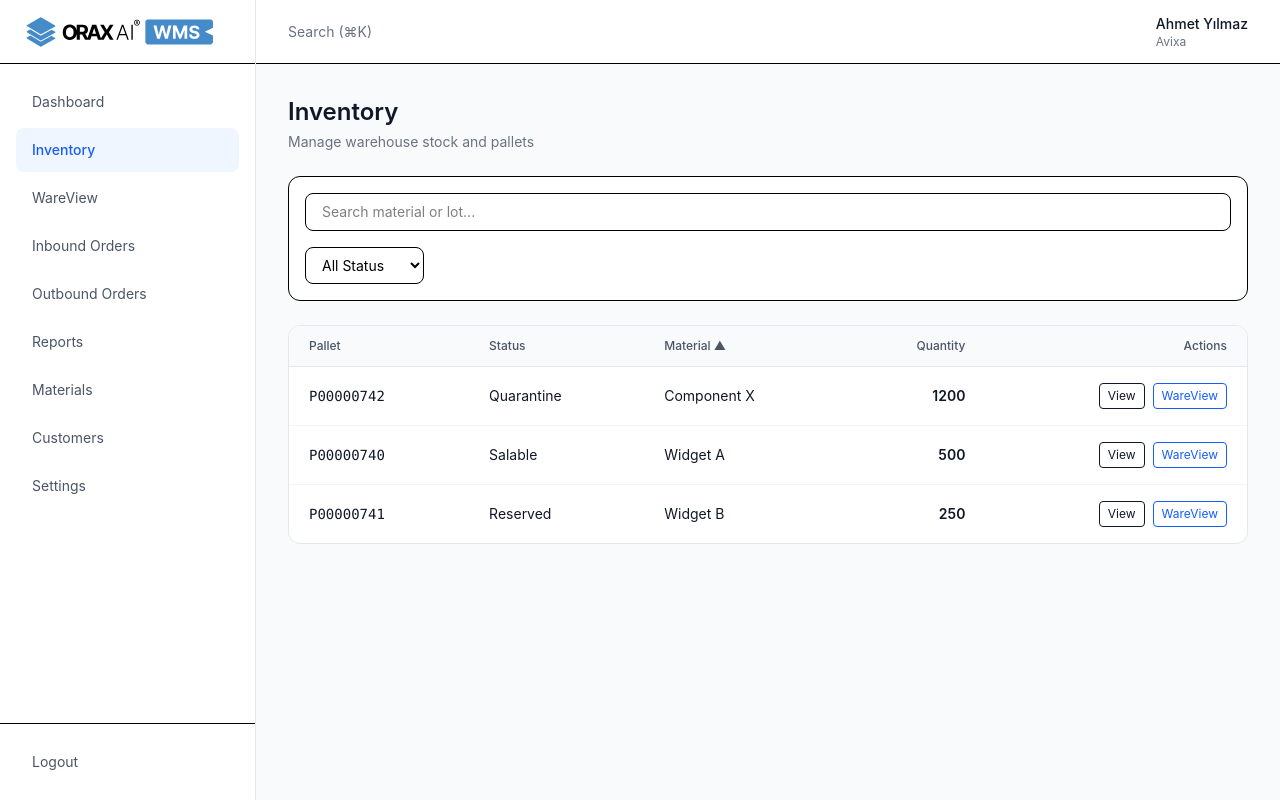
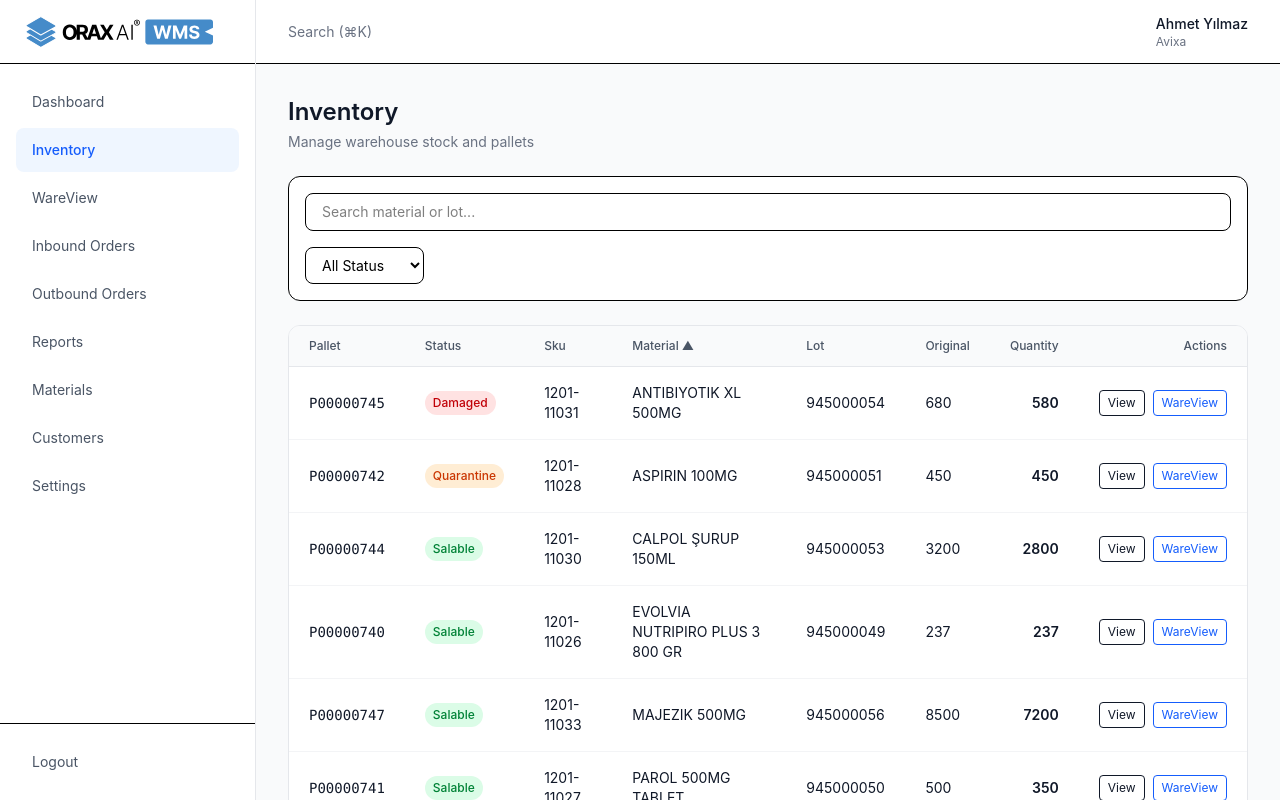
Before and after one commit to zeynepdundar/OraxAICustomerPortal, a Next.js app: page /inventory in a window 1280 px wide. Built offline with nearby package versions, Linux system fonts and the light colour scheme.

Commit message:
feat: create shared Badge component and refactor table usage

```diff
--- a/src/app/(app)/dashboard/page.tsx
+++ b/src/app/(app)/dashboard/page.tsx
@@ -10,14 +10,20 @@ import {
   TrendingUp,
 } from "lucide-react";
 import { DataTable } from "@/components/ui/DataTable";
+import { Badge } from "@/components/ui/Badge";
 import { mockKPIs, recentTransactions } from "@/data/mockData";
 
 type Transaction = (typeof recentTransactions)[number];
 
 function getStatusClass(status: Transaction["status"]) {
-  if (status === "Completed") return "bg-green-100 text-green-700";
-  if (status === "In Transit") return "bg-orange-100 text-orange-700";
-  return "bg-blue-100 text-blue-700";
+  if (status === "Completed") return "green";
+  if (status === "In Transit") return "orange";
+  return "blue";
+}
+
+function getTypeTone(type: Transaction["type"]) {
+  if (type === "Inbound") return "green";
+  return "orange";
 }
 
 export default function DashboardPage() {
@@ -73,15 +79,9 @@ export default function DashboardPage() {
             key: "type",
             header: "Type",
             render: (row: Transaction) => (
-              <span
-                className={
-                  row.type === "Inbound"
-                    ? "text-xs font-medium text-green-700"
-                    : "text-xs font-medium text-orange-700"
-                }
-              >
+              <Badge tone={getTypeTone(row.type)} variant="outline">
                 {row.type}
-              </span>
+              </Badge>
             ),
           },
           {
@@ -97,11 +97,9 @@ export default function DashboardPage() {
             key: "status",
             header: "Status",
             render: (row: Transaction) => (
-              <span
-                className={`inline-flex rounded-full px-2 py-1 text-xs font-medium ${getStatusClass(row.status)}`}
-              >
+              <Badge tone={getStatusClass(row.status)}>
                 {row.status}
-              </span>
+              </Badge>
             ),
           },
           {
--- a/src/app/(app)/inventory/page.tsx
+++ b/src/app/(app)/inventory/page.tsx
@@ -2,23 +2,10 @@
 
 import { useMemo, useState } from "react";
 import { useRouter } from "next/navigation";
-import { mockMaterials } from "@/data/mockData";
+import { InventoryItem, mockInventory } from "@/data/mockData";
 import { DataTable } from "@/components/ui/DataTable";
+import { Badge } from "@/components/ui/Badge";
 
-// Types
-interface InventoryItem {
-  id: string;
-  palletNo: string;
-  status: "salable" | "reserved" | "quarantine" | "damaged";
-  sku: string;
-  materialName: string;
-  lot: string;
-  originalQuantity: number;
-  currentQuantity: number;
-  location: string;
-  expiryDate: string;
-  customer: string;
-}
 
 type SortField =
   | "palletNo"
@@ -36,9 +23,22 @@ function getSortIndicator(
   if (activeField !== sortField) return "";
   return direction === "asc" ? " ▲" : " ▼";
 }
+export type TransactionType = "Inbound" | "Outbound";
+export type StatusType = "Completed" | "In Transit" | "Delivered";
+export type InventoryStatusType = "Salable" | "Reserved" | "Quarantine"| "Damaged";
+
+function getInventoryStatusTone(status: InventoryItem["status"]) {
+  if (status === "salable") return "green";
+  if (status === "reserved") return "blue";
+  if (status === "quarantine") return "orange";
+  return "red";
+}
+
 
 export default function InventoryPage() {
   const router = useRouter();
+
+
 
   // State
   const [searchQuery, setSearchQuery] = useState("");
@@ -47,25 +47,20 @@ export default function InventoryPage() {
   const [sortDirection, setSortDirection] = useState<SortDirection>("asc");
 
   // Mock data (derived from shared material list)
-  const inventoryData: InventoryItem[] = mockMaterials.map((material, index) => {
-    const statuses: InventoryItem["status"][] = [
-      "salable",
-      "reserved",
-      "quarantine",
-      "damaged",
-    ];
+  const inventoryData: InventoryItem[] = mockInventory.map((material, index) => {
+
 
     return {
       id: material.id,
       palletNo: `P${String(index + 740).padStart(8, "0")}`,
-      status: statuses[index % statuses.length],
-      sku: material.productCode,
-      materialName: material.productName,
-      lot: `LOT-${String(index + 49).padStart(6, "0")}`,
-      originalQuantity: material.stockLevel,
-      currentQuantity: material.stockLevel,
+      status: material.status,
+      sku: material.sku,
+      materialName: material.materialName,
+      lot: material.lot,
+      originalQuantity: material.originalQuantity,
+      currentQuantity: material.currentQuantity,
       location: `10R03${String(index + 203).padStart(3, "0")}`,
-      expiryDate: material.expiryTracking ? "2027-12-31" : "2035-12-31",
+      expiryDate: material.expiryDate ? "2027-12-31" : "2035-12-31",
       customer: "Selcuk Ecza Deposu",
     };
   });
@@ -165,7 +160,16 @@ export default function InventoryPage() {
           {
             key: "status",
             header: "Status",
-            render: (row) => <span className="capitalize">{row.status}</span>,
+            render: (row) => (
+              <Badge tone={getInventoryStatusTone(row.status)} className="capitalize">
+                {row.status}
+              </Badge>
+            ),
+          },
+          {
+            key: "sku",
+            header: "Sku",
+            render: (row) => <span className="capitalize">{row.sku}</span>,
           },
           {
             key: "materialName",
@@ -177,6 +181,16 @@ export default function InventoryPage() {
                 {`Material${getSortIndicator("materialName", sortField, sortDirection)}`}
               </button>
             ),
+          },
+          {
+            key: "lot",
+            header: "Lot",
+            render: (row) => <span >{row.lot}</span>,
+          },
+          {
+            key: "originalQuantity",
+            header: "Original",
+            render: (row) => <span >{row.originalQuantity}</span>,
           },
           {
             key: "currentQuantity",
--- /dev/null
+++ b/src/components/ui/Badge.tsx
@@ -0,0 +1,49 @@
+
+type BadgeVariant = "plain" | "outline";
+
+type BadgeTone = "green" | "orange" | "blue" | "red" | "gray";
+
+type BadgeProps = {
+  children: React.ReactNode;
+  tone?: BadgeTone;
+  variant?: BadgeVariant;
+  className?: string;
+};
+
+const toneClasses: Record<BadgeTone, { plain: string; outline: string }> = {
+  green: {
+    plain: "bg-green-100 text-green-700",
+    outline: "bg-transparent text-green-700 border border-green-200",
+  },
+  orange: {
+    plain: "bg-orange-100 text-orange-700",
+    outline: "bg-transparent text-orange-700 border border-orange-200",
+  },
+  blue: {
+    plain: "bg-blue-100 text-blue-700",
+    outline: "bg-transparent text-blue-700 border border-blue-200",
+  },
+  red: {
+    plain: "bg-red-100 text-red-700",
+    outline: "bg-transparent text-red-700 border border-red-200",
+  },
+  gray: {
+    plain: "bg-gray-100 text-gray-700",
+    outline: "bg-transparent text-gray-700 border border-gray-200",
+  },
+};
+
+export function Badge({
+  children,
+  tone = "gray",
+  variant = "plain",
+  className = "",
+}: BadgeProps) {
+  return (
+    <span
+      className={`inline-flex rounded-full px-2 py-1 text-xs font-medium ${toneClasses[tone][variant]} ${className}`.trim()}
+    >
+      {children}
+    </span>
+  );
+}
--- a/src/data/mockData.ts
+++ b/src/data/mockData.ts
@@ -44,6 +44,20 @@ export interface Material {
   storageType: "Ambient" | "Cold Chain";
   expiryTracking: boolean;
   stockLevel: number;
+}
+
+export interface InventoryItem {
+  id: string;
+  palletNo: string;
+  status: 'salable' | 'reserved' | 'quarantine' | 'damaged';
+  sku: string;
+  materialName: string;
+  lot: string;
+  originalQuantity: number;
+  currentQuantity: number;
+  location: string;
+  expiryDate: string;
+  customer: string;
 }
 
 export interface Customer {
@@ -132,6 +146,7 @@ export const mockOutboundOrders: OutboundOrder[] = [
   },
 ];
 
+
 export const mockMaterials: Material[] = [
   {
     id: "1",
@@ -159,6 +174,113 @@ export const mockMaterials: Material[] = [
     storageType: "Ambient",
     expiryTracking: false,
     stockLevel: 1200,
+  },
+];
+
+export const mockInventory: InventoryItem[] = [
+  {
+    id: '1',
+    palletNo: 'P00000740',
+    status: 'salable',
+    sku: '1201-11026',
+    materialName: 'EVOLVIA NUTRIPIRO PLUS 3 800 GR',
+    lot: '945000049',
+    originalQuantity: 237,
+    currentQuantity: 237,
+    location: '10R03203',
+    expiryDate: '2029-12-30',
+    customer: 'Selcuk Ecza Deposu',
+  },
+  {
+    id: '2',
+    palletNo: 'P00000850',
+    status: 'salable',
+    sku: '1201-11027',
+    materialName: 'PAROL 500MG TABLET',
+    lot: '945000050',
+    originalQuantity: 500,
+    currentQuantity: 350,
+    location: '10R03204',
+    expiryDate: '2026-08-15',
+    customer: 'Avixa A.Ş.',
+  },
+  {
+    id: '3',
+    palletNo: 'P00000951',
+    status: 'quarantine',
+    sku: '1201-11028',
+    materialName: 'ASPIRIN 100MG',
+    lot: '945000051',
+    originalQuantity: 450,
+    currentQuantity: 450,
+    location: '10R03205',
+    expiryDate: '2026-05-10',
+    customer: 'Selcuk Ecza Deposu',
+  },
+  {
+    id: '4',
+    palletNo: 'P00001052',
+    status: 'reserved',
+    sku: '1201-11029',
+    materialName: 'VOLTAREN GEL 50G',
+    lot: '945000052',
+    originalQuantity: 680,
+    currentQuantity: 0,
+    location: '10R03206',
+    expiryDate: '2026-09-25',
+    customer: 'Hedef Alliance',
+  },
+  {
+    id: '5',
+    palletNo: 'P00001153',
+    status: 'salable',
+    sku: '1201-11030',
+    materialName: 'CALPOL ŞURUP 150ML',
+    lot: '945000053',
+    originalQuantity: 3200,
+    currentQuantity: 2800,
+    location: '10R03207',
+    expiryDate: '2026-04-18',
+    customer: 'Avixa A.Ş.',
+  },
+  {
+    id: '6',
+    palletNo: 'P00001254',
+    status: 'damaged',
+    sku: '1201-11031',
+    materialName: 'ANTIBIYOTIK XL 500MG',
+    lot: '945000054',
+    originalQuantity: 680,
+    currentQuantity: 580,
+    location: '10R03208',
+    expiryDate: '2026-05-02',
+    customer: 'Selcuk Ecza Deposu',
+  },
+  {
+    id: '7',
+    palletNo: 'P00001355',
+    status: 'salable',
+    sku: '1201-11032',
+    materialName: 'VITAMIN C 1000MG',
+    lot: '945000055',
+    originalQuantity: 15000,
+    currentQuantity: 15000,
+    location: '10R03209',
+    expiryDate: '2027-01-30',
+    customer: 'Hedef Alliance',
+  },
+  {
+    id: '8',
+    palletNo: 'P00001456',
+    status: 'salable',
+    sku: '1201-11033',
+    materialName: 'MAJEZIK 500MG',
+    lot: '945000056',
+    originalQuantity: 8500,
+    currentQuantity: 7200,
+    location: '10R03210',
+    expiryDate: '2026-11-20',
+    customer: 'Avixa A.Ş.',
   },
 ];
 
```
